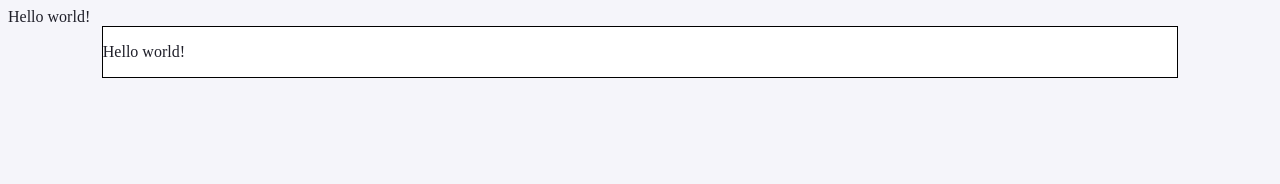
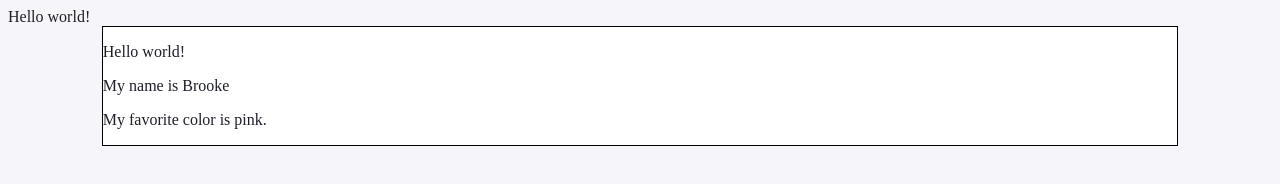
Before and after one commit to bmbend/bmbend-hw6, a plain HTML site: page index.html in a window 1280 px wide. Drawn offline with Linux system fonts and the light colour scheme.

Commit message:
Edited description

```diff
--- a/index.html
+++ b/index.html
@@ -10,6 +10,8 @@
 
         <div class="container">
             <p>Hello world!</p>
+            <p>My name is Brooke</p>
+            <p>My favorite color is pink.</p>
         </div>
     <body>
 </html>
```
